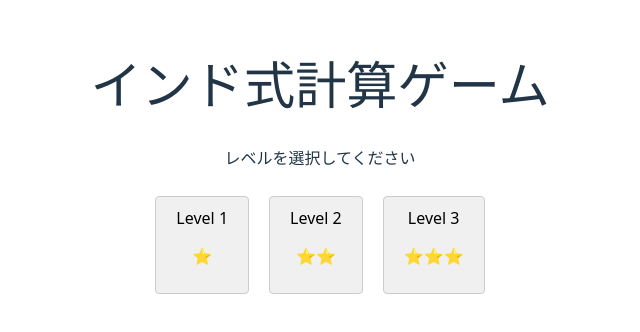
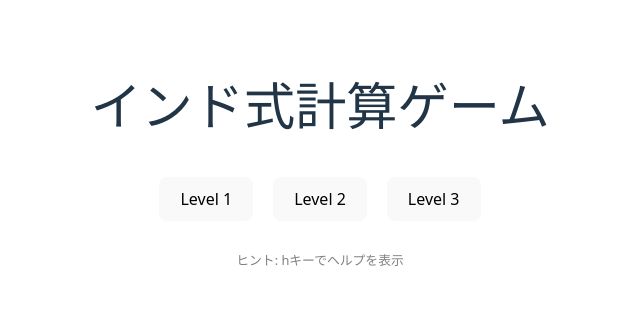
Before and after one commit to alikmpt8529/labgame, a React (Vite) app: page / in a window 1280 px wide. Shown: the part 270-602 px from the top of the page, without its empty margins (320-960 px from the left). Built offline with nearby package versions, Linux system fonts and the light colour scheme.

Commit message:
home,help

```diff
--- a/src/HelpPopup.jsx
+++ b/src/HelpPopup.jsx
@@ -1,14 +1,22 @@
-import React from 'react';
+import React, { useState } from 'react';
 
-function HelpPopup({ onClose, level }) {
-  let helpTextContent = "インド式計算法の一般的な説明です。"; // デフォルト
+function HelpPopup({ onClose, level: initialLevel }) {
+  const [selectedLevel, setSelectedLevel] = useState(initialLevel || 'level1');
 
-  if (level === 'level2') {
-    helpTextContent = 'ゲーム画面のヘルプ：ここではゲームのルールや操作方法について説明します。';
-  } else if (level === 'level3') {
-    helpTextContent = 'Level 3 のヘルプ：Level 3 の問題に関するヒントや解き方を説明します。';
-  }
-  // 他のレベルやデフォルトのテキストが必要な場合は、適宜追加・修正してください。
+  const getHelpText = (level) => {
+    switch (level) {
+      case 'level1':
+        return 'Level 1 のヘルプ：基本的な問題の解き方や考え方を説明します。';
+      case 'level2':
+        return 'Level 2 のヘルプ：少し複雑な問題に対応するためのコツを紹介します。';
+      case 'level3':
+        return 'Level 3 のヘルプ：より高度な問題に関するヒントや解法を説明します。';
+      default:
+        return 'ヘルプ情報が見つかりません。';
+    }
+  };
+
+  const helpTextContent = getHelpText(selectedLevel);
 
   return (
     <div style={{
@@ -19,7 +27,32 @@ function HelpPopup({ onClose, level }) {
       color: '#333333', maxWidth: '80%', minWidth: '300px'
     }}>
       <h2 style={{ color: '#000000', borderBottom: '1px solid #ddd', paddingBottom: '8px' }}>ヘルプ</h2>
+
+      {/* レベル選択ボタン */}
+      <div style={{ marginBottom: '15px' }}>
+        <span style={{ marginRight: '10px', fontWeight: 'bold' }}>レベル選択:</span>
+        {['level1', 'level2', 'level3'].map((lvl) => (
+          <button
+            key={lvl}
+            onClick={() => setSelectedLevel(lvl)}
+            style={{
+              margin: '0 5px',
+              padding: '6px 12px',
+              backgroundColor: selectedLevel === lvl ? '#2196f3' : '#e0e0e0',
+              color: selectedLevel === lvl ? 'white' : 'black',
+              border: 'none',
+              borderRadius: '4px',
+              cursor: 'pointer',
+              fontSize: '14px'
+            }}
+          >
+            {lvl === 'level1' ? 'レベル1' : lvl === 'level2' ? 'レベル2' : 'レベル3'}
+          </button>
+        ))}
+      </div>
+
       <p style={{ fontSize: '16px', lineHeight: '1.5', marginBottom: '15px' }}>{helpTextContent}</p>
+
       <button onClick={onClose} style={{
         backgroundColor: '#4caf50', color: 'white', border: 'none',
         padding: '8px 16px', borderRadius: '4px', cursor: 'pointer', fontSize: '16px'
--- a/src/HomeScreen.jsx
+++ b/src/HomeScreen.jsx
@@ -1,6 +1,7 @@
-import React from 'react';
+import React, { useEffect } from 'react';
 import Level1Screen from './Level1Screen'; // Level1Screenコンポーネントをインポート
 import Level3Screen from './Level3Screen'; // Level3Screenコンポーネントをインポート
+import ResultPage from './ResultPage'; // ResultPageコンポーネントをインポート
 
 function HomeScreen(props) {
   const {
@@ -17,62 +18,47 @@ function HomeScreen(props) {
     result,
     // Help popup props
     showHelp,
-    HelpPopup,
+    setShowHelp,
+    HelpPopup, // App.jsx から渡された HelpPopup コンポーネント
   } = props;
 
-  // ボタンのスタイル
-  const buttonStyle = {
-    margin: '10px',
-    padding: '10px 20px',
-    fontSize: '16px',
-    backgroundColor: '#f0f0f0',
-    border: '1px solid #ccc',
-    borderRadius: '4px',
-    cursor: 'pointer',
-    transition: 'background-color 0.2s ease'
+  useEffect(() => {
+  if (screen === 'home') {
+    setShowHelp(false);
+  }
+}, [screen, setShowHelp]);
+  // ホーム画面で h キーを押すとヘルプを表示
+  useEffect(() => {
+    const handleKeyDown = (event) => {
+      if (screen === 'home' && event.key === 'h') {
+        setShowHelp(true); // ホーム画面で h キーでヘルプ表示
+      }
     };
+    window.addEventListener('keydown', handleKeyDown);
+    return () => {
+      window.removeEventListener('keydown', handleKeyDown);
+    };
+  }, [screen, setShowHelp]);
+
   if (screen === 'home') {
     return (
-      <>
       <div style={{ textAlign: 'center', marginTop: '100px' }}>
         <h1>インド式計算ゲーム</h1>
-          <p>レベルを選択してください</p>
-          <button
-            onClick={() => onNavigate('level1')}
-            style={buttonStyle}
-            onMouseEnter={(e) => e.target.style.backgroundColor = '#d0d0d0'}
-            onMouseLeave={(e) => e.target.style.backgroundColor = '#f0f0f0'}
-          >
+        <button onClick={() => onNavigate('level1')} style={{ margin: '10px', padding: '10px 20px', fontSize: '16px' }}>
           Level 1
-            <p>⭐</p>
         </button>
-          <button
-            onClick={() => onNavigate('level2')}
-            style={buttonStyle}
-            onMouseEnter={(e) => e.target.style.backgroundColor = '#d0d0d0'}
-            onMouseLeave={(e) => e.target.style.backgroundColor = '#f0f0f0'}
-          >
+        <button onClick={() => onNavigate('level2')} style={{ margin: '10px', padding: '10px 20px', fontSize: '16px' }}>
           Level 2
-            <p>⭐⭐</p>
         </button>
-          <button
-            onClick={() => onNavigate('level3')}
-            style={buttonStyle}
-            onMouseEnter={(e) => e.target.style.backgroundColor = '#d0d0d0'}
-            onMouseLeave={(e) => e.target.style.backgroundColor = '#f0f0f0'}
-          >
+        <button onClick={() => onNavigate('level3')} style={{ margin: '10px', padding: '10px 20px', fontSize: '16px' }}>
           Level 3
-            <p>⭐⭐⭐</p>
         </button>
+        {/* ホーム画面でもヒントキーの案内を表示 */}
+      <p style={{ fontSize: '0.8em', color: 'gray', marginTop: '20px' }}>
+        ヒント: hキーでヘルプを表示
+      </p>
+        {showHelp && HelpPopup && <HelpPopup level="level1" onClose={() => setShowHelp(false)} />} {/* ホーム画面でもヘルプ表示可能に */}
       </div>
-
-        {/* CSSスタイルを追加 */}
-        <style jsx>{`
-          button:hover {
-            background-color: #d0d0d0 !important;
-          }
-        `}</style>
-      </>
     );
   }
 
@@ -83,8 +69,8 @@ function HomeScreen(props) {
   if (screen === 'level3') {
     return (
       <>
-        <Level3Screen onGoBack={() => onNavigate('home')} />
-        {showHelp && HelpPopup && <HelpPopup level="level3" onClose={() => props.setShowHelp(false)} />}
+        <Level3Screen onGoBack={() => onNavigate('home')} onGoForward={() => onNavigate('result')} />
+        {showHelp && HelpPopup && <HelpPopup level="level3" onClose={() => setShowHelp(false)} />} {/* Level 3 ヘルプ */}
       </>
     );
   }
@@ -142,9 +128,13 @@ function HomeScreen(props) {
           </div>
           <button onClick={() => onNavigate('home')} style={{ marginTop: '30px', padding: '10px 20px' }}>ホームに戻る</button>
         </div>
-        {showHelp && HelpPopup && <HelpPopup level="level2" onClose={() => props.setShowHelp(false)} />}
+        {showHelp && HelpPopup && <HelpPopup level="level2" onClose={() => setShowHelp(false)} />} {/* Level 2 ヘルプ */}
       </>
     );
+  }
+
+  if (screen === 'result') {
+    return <ResultPage onGoBack={() => onNavigate('home')} />;
   }
 
   return null; // 通常は到達しない
```
Also changed, not shown: 1 other file (tests, documents, lock files or other folders). Lines whose indentation alone changed are shown as unchanged.
